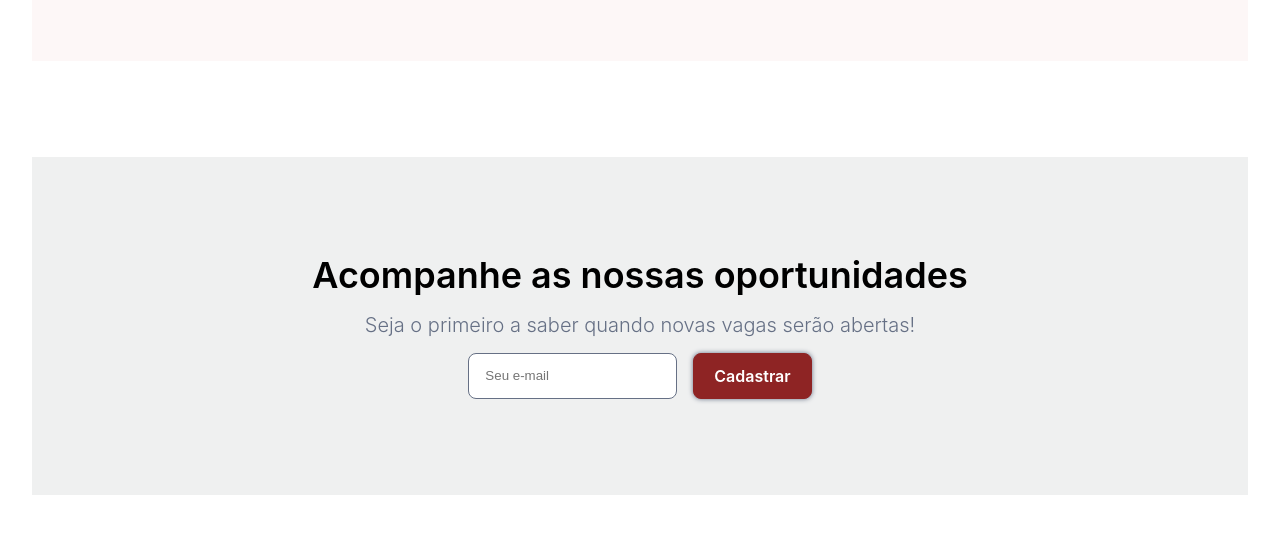
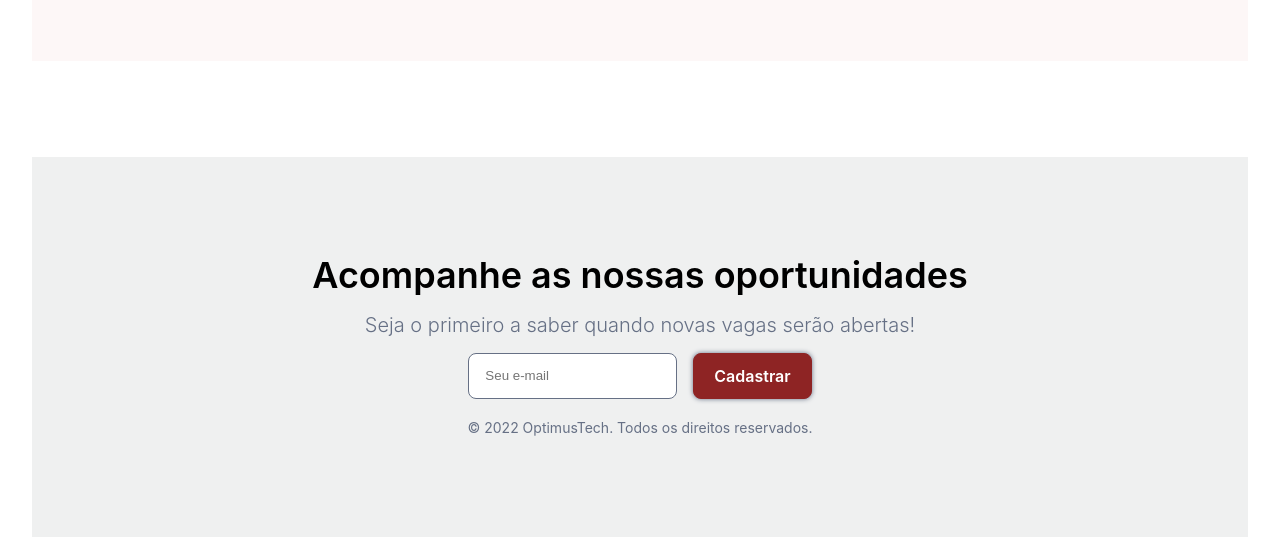
Before and after one commit to viniciusdamascenosouza/7daysOfCode-HTML-CSS-01, a plain HTML site: page index.html in a window 1280 px wide. Shown: the part 2290-2827 px from the top of the page. Before the commit the page ends 2785 px from the top, so only its background shows below. Drawn offline with Linux system fonts and the light colour scheme.

Commit message:
Direitos

```diff
--- a/index.html
+++ b/index.html
@@ -4,7 +4,8 @@
 <head>
     <meta charset="UTF-8">
     <meta name="viewport" content="width=device-width, initial-scale=1.0">
-    <title>Document</title>
+    <title>OptimusTech</title>
+    <link rel="shortcut icon" type="imagex/svg" href="./images/logo.svg">
 
     <link rel="stylesheet" href="./style.css">
 </head>
@@ -170,6 +171,9 @@
                     Cadastrar
                 </label>
             </div>
+            <h6 class="direitos">
+                © 2022 OptimusTech. Todos os direitos reservados.
+            </h6>
         </div>
     </footer>
 </body>
--- a/style.css
+++ b/style.css
@@ -335,3 +335,10 @@ label {
     font-weight: 600;
     cursor: pointer;
 }
+
+.direitos {
+    color: var(--text-color);
+    font-size: 14px;
+    font-weight: 400;
+    line-height: 26px;
+}
```
